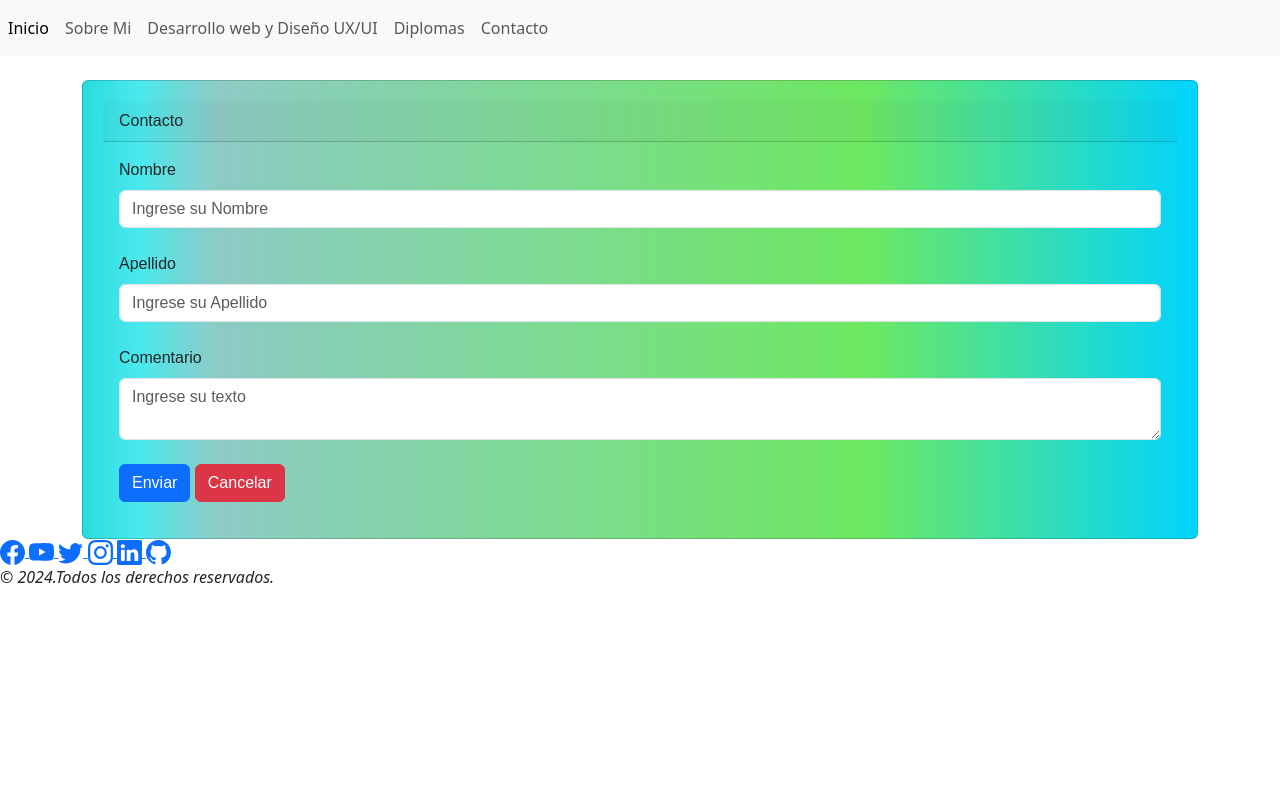
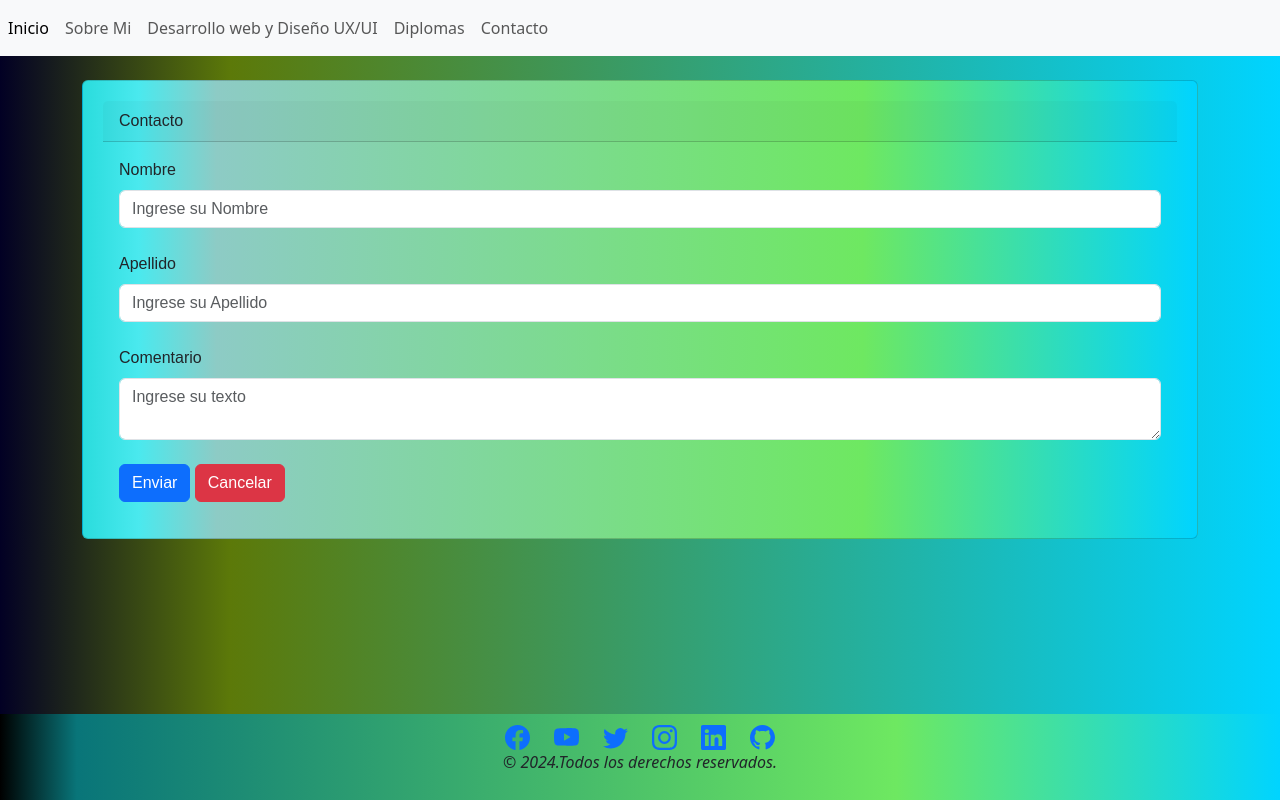
Before and after one commit to Maxibarto87/MAXIPAGINA, a PHP site: page / in a window 1280 px wide. Run offline with PHP 8.4, Linux system fonts and the light colour scheme.

Commit message:
se corrigio archivos style

```diff
--- a/secciones/Contacto/contacto.css
+++ b/secciones/Contacto/contacto.css
@@ -67,3 +67,22 @@ form textarea:focus
     border-bottom-color: #187;
 }
 }
+
+.footer
+{
+    position: fixed;
+    bottom: 0;
+    left: 0;
+    width: 100%;
+    background-color: #d67171;
+    padding: 10px;
+    text-align: center;
+    background: rgb(0,0,0);
+    background: linear-gradient(90deg, rgba(0,0,0,1) 0%, rgba(9,117,121,1) 6%, rgba(110,232,97,1) 70%, rgba(0,212,255,1) 100%);
+    gap: 5px;
+
+}
+.footer .redes-sociales a {
+    margin: 0 10px; /* Añade un margen de 10px a los lados de cada icono */
+    text-decoration: none; /* Elimina subrayado si lo hubiera */
+}
--- a/secciones/DesarrolloWeb/index.php
+++ b/secciones/DesarrolloWeb/index.php
@@ -4,7 +4,7 @@
 <head>
     <meta charset="UTF-8">
     <meta name="viewport" content="width=device-width, initial-scale=1.0">
-    <link rel="stylesheet" href="./desarrolloweb.css">
+    <link rel="stylesheet" href="../DesarrolloWeb/desarrolloweb.css">
     <title>Desarrollo web Diseñador UX/UI, Reparador de Pc</title>
 </head>
 <body>
--- /dev/null
+++ b/secciones/Inicio/style.css
@@ -0,0 +1,26 @@
+body {
+    font-family: Arial, sans-serif;
+    background: rgb(2,0,36);
+  background: linear-gradient(90deg, rgba(2,0,36,1) 0%, rgba(92,121,9,1) 18%, rgba(0,212,255,1) 100%);
+  }
+
+
+
+  .footer
+  {
+      position: fixed;
+      bottom: 0;
+      left: 0;
+      width: 100%;
+      background-color: #d67171;
+      padding: 10px;
+      text-align: center;
+      background: rgb(0,0,0);
+      background: linear-gradient(90deg, rgba(0,0,0,1) 0%, rgba(9,117,121,1) 6%, rgba(110,232,97,1) 70%, rgba(0,212,255,1) 100%);
+      gap: 5px;
+
+  }
+  .footer .redes-sociales a {
+      margin: 0 10px; /* Añade un margen de 10px a los lados de cada icono */
+      text-decoration: none; /* Elimina subrayado si lo hubiera */
+  }
```
Also changed, not shown: secciones/Sobremi/sobremi.css (deleted, +0 -20 lines), secciones/Sobremi/style..css (added, +27 -0 lines), secciones/DesarrolloWeb/desarrolloweb.css (deleted), secciones/DesarrolloWeb/style.css (line endings or trailing spaces).
